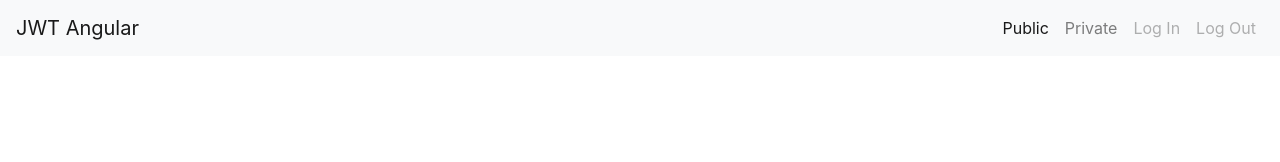
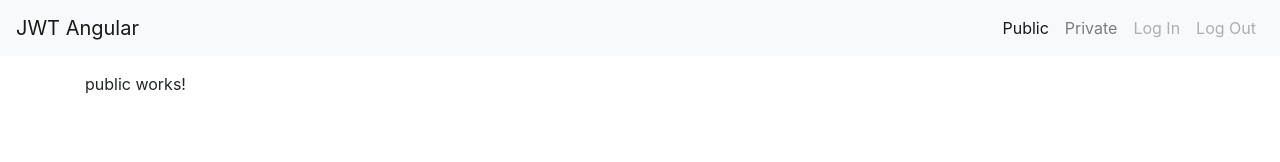
Before and after one commit to iovis/jwt_angular, an Angular app: page /public in a window 1280 px wide. Before the commit this address led to /. Shown: the top 162 px of the page. Built offline with nearby package versions, Linux system fonts and the light colour scheme.

Commit message:
Public component init

```diff
--- a/src/app/app-routing.module.ts
+++ b/src/app/app-routing.module.ts
@@ -1,7 +1,12 @@
 import { NgModule } from '@angular/core';
 import { Routes, RouterModule } from '@angular/router';
 
-const routes: Routes = [];
+import { PublicComponent } from './public/public.component';
+
+const routes: Routes = [
+  { path: '', redirectTo: '/public', pathMatch: 'full' },
+  { path: 'public', component: PublicComponent }
+];
 
 @NgModule({
   imports: [RouterModule.forRoot(routes)],
--- a/src/app/app.component.css
+++ b/src/app/app.component.css
@@ -0,0 +1,3 @@
+.container {
+  margin-top: 1em;
+}
--- a/src/app/app.component.html
+++ b/src/app/app.component.html
@@ -1,2 +1,5 @@
 <app-navbar></app-navbar>
-<router-outlet></router-outlet>
+
+<div class="container">
+  <router-outlet></router-outlet>
+</div>
--- a/src/app/app.module.ts
+++ b/src/app/app.module.ts
@@ -4,11 +4,13 @@ import { NgModule } from '@angular/core';
 import { AppRoutingModule } from './app-routing.module';
 import { AppComponent } from './app.component';
 import { NavbarComponent } from './navbar/navbar.component';
+import { PublicComponent } from './public/public.component';
 
 @NgModule({
   declarations: [
     AppComponent,
-    NavbarComponent
+    NavbarComponent,
+    PublicComponent
   ],
   imports: [
     BrowserModule,
--- /dev/null
+++ b/src/app/public/public.component.html
@@ -0,0 +1,3 @@
+<p>
+  public works!
+</p>
--- /dev/null
+++ b/src/app/public/public.component.ts
@@ -0,0 +1,15 @@
+import { Component, OnInit } from '@angular/core';
+
+@Component({
+  selector: 'app-public',
+  templateUrl: './public.component.html',
+  styleUrls: ['./public.component.css']
+})
+export class PublicComponent implements OnInit {
+
+  constructor() { }
+
+  ngOnInit() {
+  }
+
+}
```
Also changed, not shown: src/app/public/public.component.css (added).
